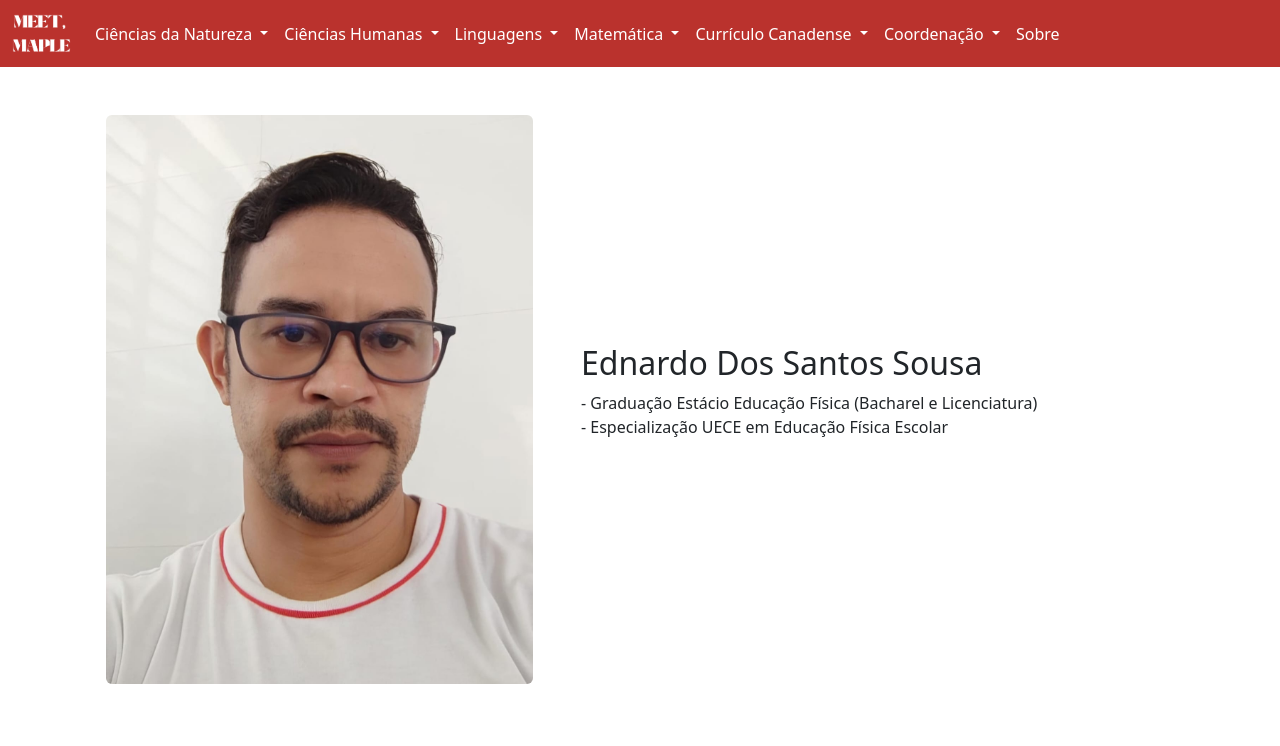
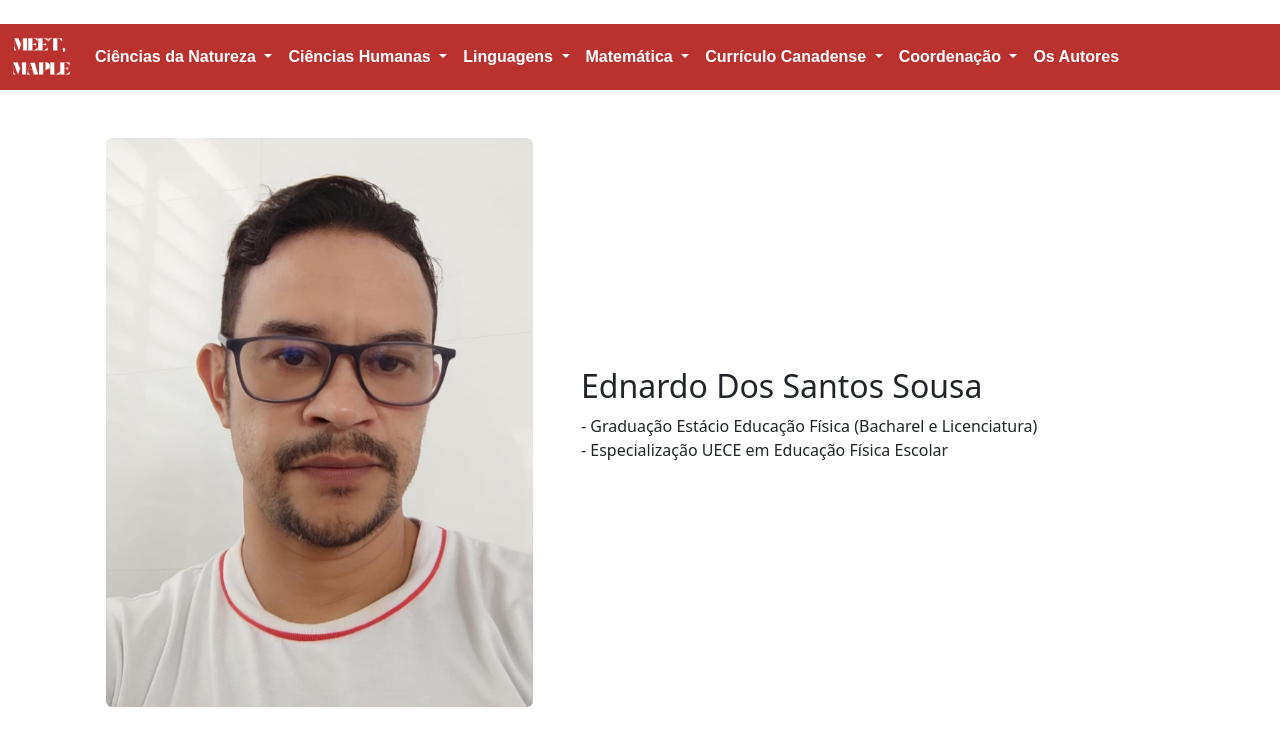
Before and after one commit to lucasbpessoa/Projeto_Final, a website: page ednardo.html in a window 1280 px wide. Drawn offline with nearby package versions, Linux system fonts and the light colour scheme.

Commit message:
Update ednardo.html

```diff
--- a/ednardo.html
+++ b/ednardo.html
@@ -1,4 +1,4 @@
-<!DOCTYPE html>
+﻿<!DOCTYPE html>
 <html lang="en">
   <head>
     <meta charset="utf-8" />
@@ -51,6 +51,7 @@
                 role="button"
                 data-bs-toggle="dropdown"
                 aria-expanded="false"
+                style="font-family: 'Poppins', sans-serif; font-weight: 800;"
               >
                 Ciências da Natureza
               </a>
@@ -79,6 +80,7 @@
                 role="button"
                 data-bs-toggle="dropdown"
                 aria-expanded="false"
+                style="font-family: 'Poppins', sans-serif; font-weight: 800;"
               >
                 Ciências Humanas
               </a>
@@ -100,6 +102,7 @@
                 role="button"
                 data-bs-toggle="dropdown"
                 aria-expanded="false"
+                style="font-family: 'Poppins', sans-serif; font-weight: 800;"
               >
                 Linguagens
               </a>
@@ -134,6 +137,7 @@
                 role="button"
                 data-bs-toggle="dropdown"
                 aria-expanded="false"
+                style="font-family: 'Poppins', sans-serif; font-weight: 800;"
               >
                 Matemática
               </a>
@@ -155,6 +159,7 @@
                 role="button"
                 data-bs-toggle="dropdown"
                 aria-expanded="false"
+                style="font-family: 'Poppins', sans-serif; font-weight: 800;"
               >
                 Currículo Canadense
               </a>
@@ -183,6 +188,7 @@
                 role="button"
                 data-bs-toggle="dropdown"
                 aria-expanded="false"
+                style="font-family: 'Poppins', sans-serif; font-weight: 800;"
               >
                 Coordenação
 
@@ -202,8 +208,8 @@
               </ul>
             </li>
             <li class="nav-item">
-              <a class="nav-link active" aria-current="page" href="about.html"
-                >Sobre</a
+              <a class="nav-link active" aria-current="page" href="about.html" style="font-family: 'Poppins', sans-serif; font-weight: 800;"
+                >Os Autores</a
               >
             </li>
           </ul>
```
